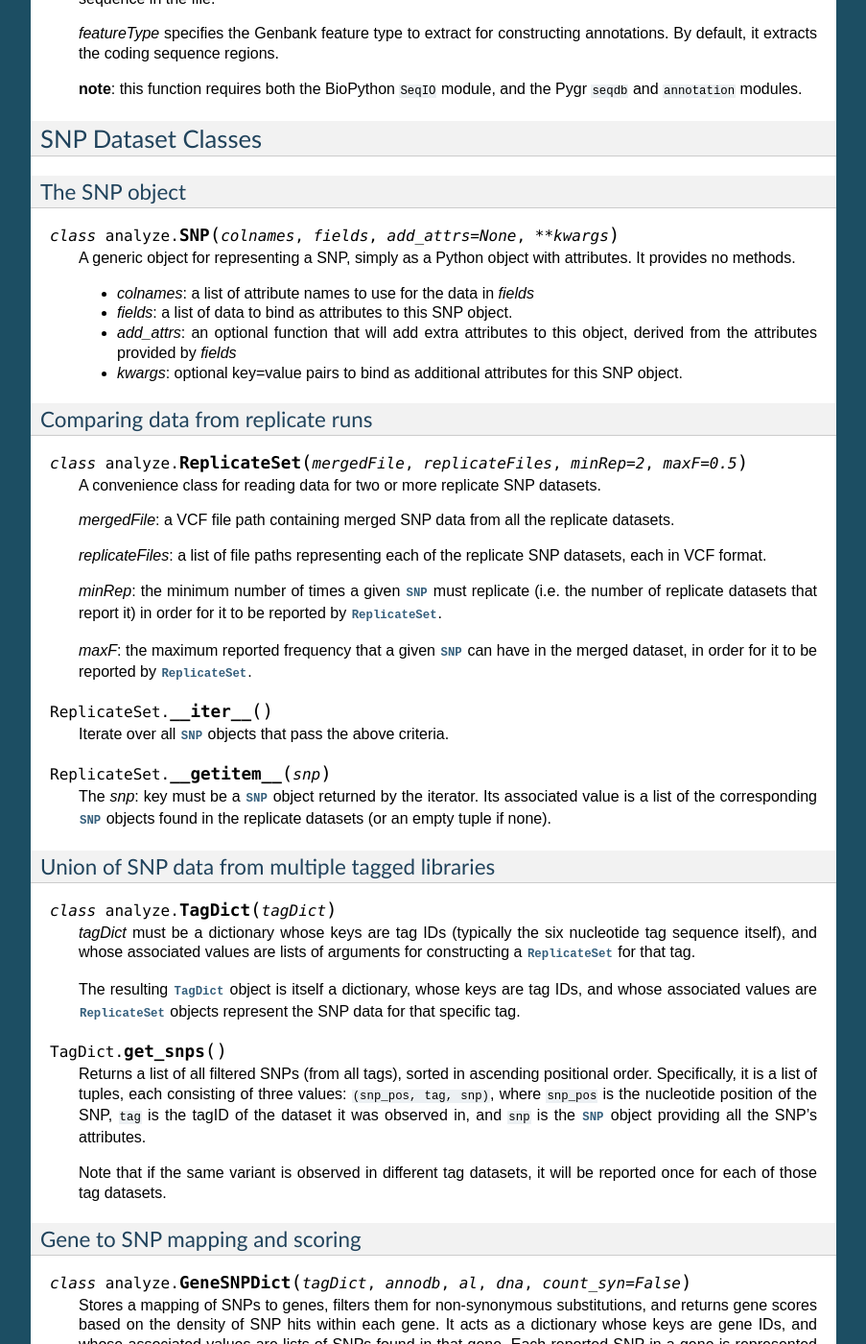
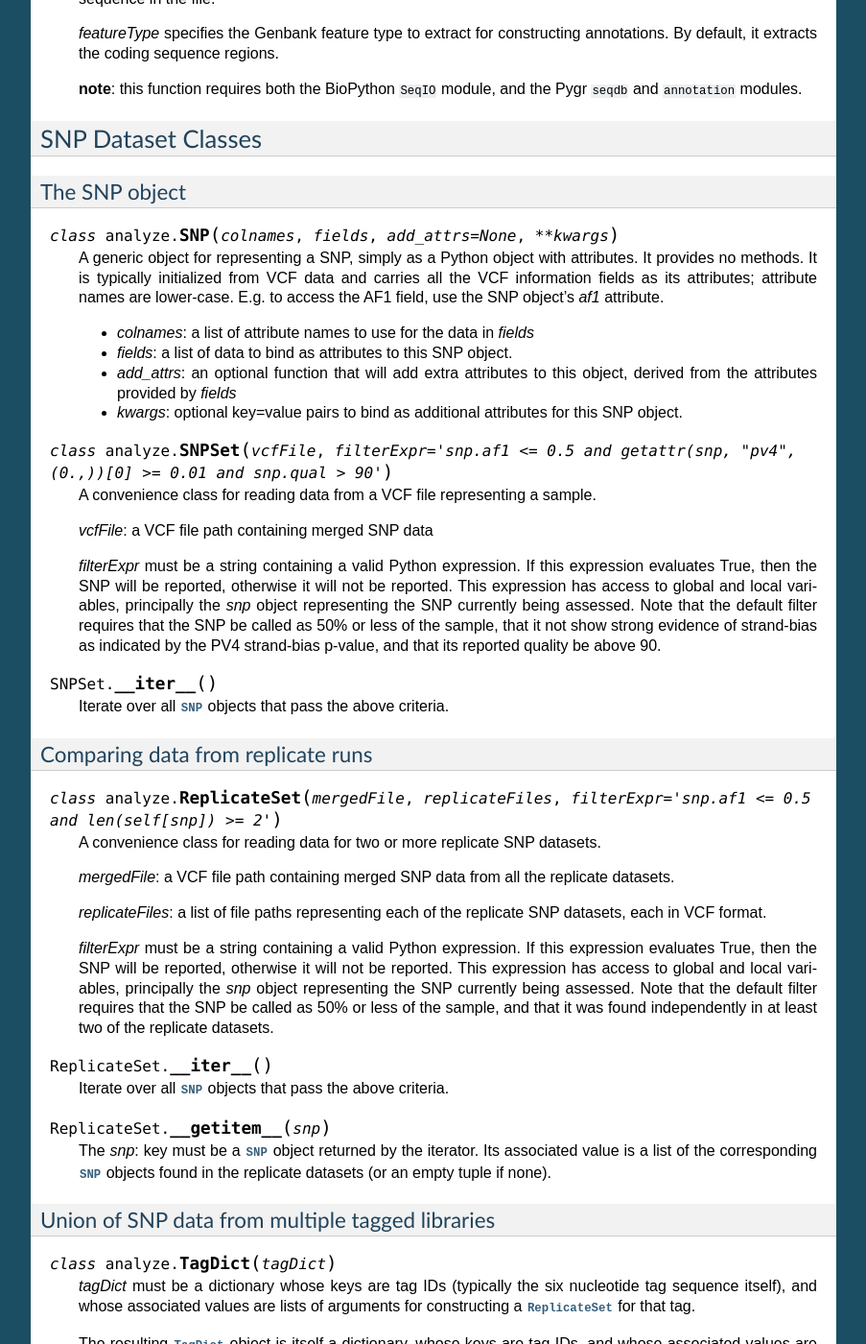
Before and after one commit to cjlee112/phenoseq, a Sphinx documentation site: the page built from doc/reference/analyze.rst, in a window 1280 px wide and 1400 px high, scrolled down 1333 px. Shown: the whole window at 96% size, without its empty margins (198-1101 px from the left). Built offline with Sphinx 7.4.7, drawn with Linux system fonts in a browser that asks for light colours; some of the changed text lies outside the part shown.

Commit message:
added Bonferroni correction as default for GeneSNPDict.get_scores(), and updated docs

```diff
--- a/doc/reference/analyze.rst
+++ b/doc/reference/analyze.rst
@@ -112,7 +112,10 @@ The SNP object
 .. class:: SNP(colnames, fields, add_attrs=None, **kwargs)
 
    A generic object for representing a SNP, simply as a Python
-   object with attributes.  It provides no methods.
+   object with attributes.  It provides no methods.  It is typically
+   initialized from VCF data and carries all the VCF information
+   fields as its attributes; attribute names are lower-case.  E.g.
+   to access the AF1 field, use the SNP object's *af1* attribute.
 
    * *colnames*: a list of attribute names to use for the data in *fields*
 
@@ -124,10 +127,31 @@ The SNP object
    * *kwargs*: optional key=value pairs to bind as additional attributes
      for this SNP object.
 
+.. class:: SNPSet(vcfFile, filterExpr='snp.af1 <= 0.5 and getattr(snp, "pv4", (0.,))[0] >= 0.01 and snp.qual > 90')
+
+   A convenience class for reading data from a VCF file representing a sample.
+
+   *vcfFile*: a VCF file path containing merged SNP data
+
+   *filterExpr* must be a string containing a valid Python expression.
+   If this expression evaluates True, then the SNP will be reported,
+   otherwise it will not be reported.  This expression has access
+   to global and local variables, principally the *snp* object
+   representing the SNP currently being assessed.  Note that the
+   default filter requires that the SNP be called as 50% or less
+   of the sample, that it not show strong evidence of strand-bias
+   as indicated by the PV4 strand-bias p-value, and that its reported
+   quality be above 90.
+
+.. method:: SNPSet.__iter__()
+
+   Iterate over all :class:`SNP` objects that pass the above criteria.
+
+
 Comparing data from replicate runs
 ..................................
 
-.. class:: ReplicateSet(mergedFile, replicateFiles, minRep=2, maxF=0.5)
+.. class:: ReplicateSet(mergedFile, replicateFiles, filterExpr='snp.af1 <= 0.5 and len(self[snp]) >= 2')
 
    A convenience class for reading data for two or more replicate
    SNP datasets.
@@ -138,13 +162,14 @@ Comparing data from replicate runs
    *replicateFiles*: a list of file paths representing each of the
    replicate SNP datasets, each in VCF format.
 
-   *minRep*: the minimum number of times a given :class:`SNP` must
-   replicate (i.e. the number of replicate datasets that report it)
-   in order for it to be reported by :class:`ReplicateSet`.
-
-   *maxF*: the maximum reported frequency that a given :class:`SNP`
-   can have in the merged dataset, in order for it to be reported by
-   :class:`ReplicateSet`.
+   *filterExpr* must be a string containing a valid Python expression.
+   If this expression evaluates True, then the SNP will be reported,
+   otherwise it will not be reported.  This expression has access
+   to global and local variables, principally the *snp* object
+   representing the SNP currently being assessed.  Note that the
+   default filter requires that the SNP be called as 50% or less
+   of the sample, and that it was found independently in at least
+   two of the replicate datasets.
 
 .. method:: ReplicateSet.__iter__()
 
@@ -217,7 +242,7 @@ Gene to SNP mapping and scoring
    *count_syn*: if True, includes synonymous mutations in the
    analysis.  By default they are excluded from the analysis.
 
-.. method:: GeneSNPDict.get_scores(gcTotal=None, atTotal=None, geneGCDict=None)
+.. method:: GeneSNPDict.get_scores(gcTotal=None, atTotal=None, geneGCDict=None, useBonferroni=True)
 
    Returns a sorted list of ``(p_value, geneID)`` giving the
    phenotype sequencing scores for all genes in which SNPs were reported.
@@ -236,3 +261,8 @@ Gene to SNP mapping and scoring
    ``(gcTotal, atTotal)`` specifically for each gene.  If None,
    the values are calculated automatically from the *annodb*
    passed to the constructor.
+
+   *useBonferroni*: if True, all p-values are multiplied by the
+   total number of genes being tested (i.e. the number of genes
+   in which SNPs were reported).  Otherwise, no such correction
+   is performed.
```
Also changed, not shown: 1 other file.
